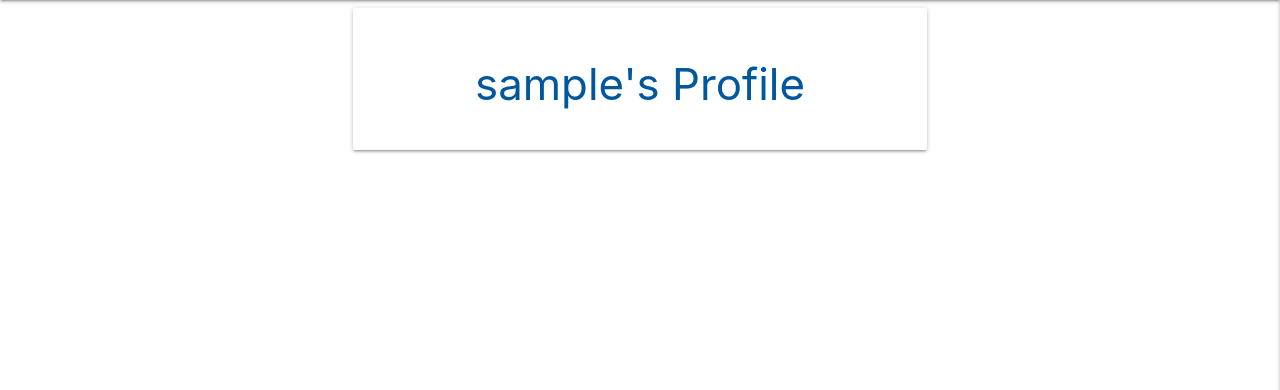
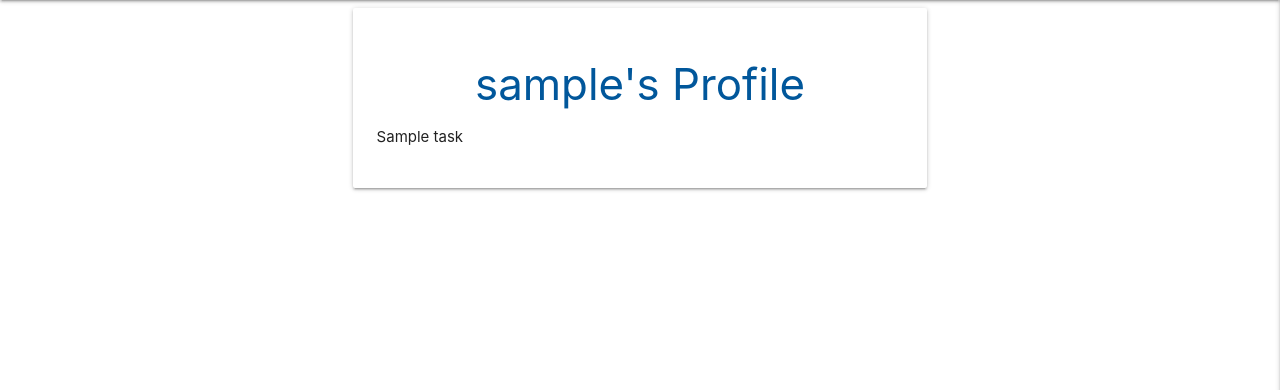
Before and after one commit to pawoods/task-manager-mongo, a Flask app: page /profile/1 in a window 1280 px wide. Shown: the part 64-454 px from the top of the page. Run offline with Flask 3, Linux system fonts and the light colour scheme; the visitor is signed in with stand-in values (Sample User, id 1); a database or web service that is not in the repository returns one stand-in record (values such as "Sample title"); some libraries are stand-ins or nearby versions.

Commit message:
displays users liked tasks on their profile

```diff
--- a/app.py
+++ b/app.py
@@ -91,7 +91,8 @@ def profile(username):
     username = mongo.db.users.find_one(
         {"username": session["user"]})["username"]
     if session["user"]:
-        return render_template("profile.html", username=username)
+        tasks = mongo.db.tasks.find({"likes": username})
+        return render_template("profile.html", username=username, tasks=tasks)
 
     return redirect(url_for("bogin"))
 
--- a/templates/profile.html
+++ b/templates/profile.html
@@ -4,9 +4,14 @@
 <div class="row">
     <div class="col s12 m8 offset-m2">
         <div class="card-panel">
-           <h3 class="center-align light-blue-text text-darken-4">
+            <h3 class="center-align light-blue-text text-darken-4">
             {{ username }}'s Profile
-           </h3>
+            </h3>
+            {% for task in tasks %}
+                <p>
+                    {{ task.task_name }}
+                </p>
+            {% endfor %}
         </div>
     </div>
 </div>
```
